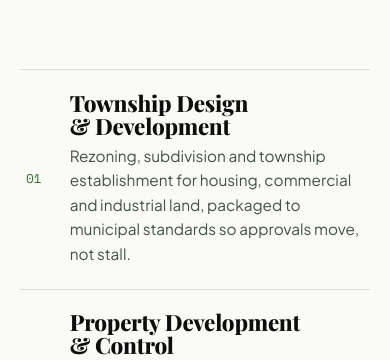
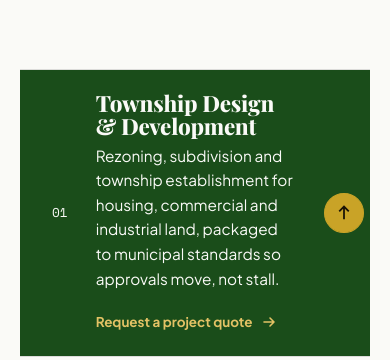
Before and after one commit to OfentseThulare/Ilyadi-, a website: page services.html in a window 390 px wide. Both pictures are taken after a click on the element 195 px from the left and 628 px from the top of the page. Shown: the part 449-809 px from the top of the page. Drawn offline with nearby package versions, Linux system fonts and the light colour scheme.

Commit message:
Fix services tap, email mobile colors, remove unset social icons
- styles.css: show svc-arrow on mobile (40px), add .svc.active class
  mirroring all hover states so single tap works on touch devices;
  add @media(hover:none) to keep arrow always visible on touch
- main.js: add click handler for .svc rows — toggles .active class
  (tap once to expand, tap again or tap another to collapse)
- contact.html: remove Facebook/Instagram/LinkedIn icons (not set up)
- api/send-email.js: add color-scheme:light meta tags to both emails
  to prevent mobile email clients rewriting dark backgrounds

```diff
--- a/main.js
+++ b/main.js
@@ -220,6 +220,15 @@
     }
   }
 
+  /* ---------- service rows — tap-to-expand on touch ---------- */
+  $$('.svc').forEach(svc=>{
+    svc.addEventListener('click', ()=>{
+      const wasActive=svc.classList.contains('active');
+      $$('.svc').forEach(s=>s.classList.remove('active'));
+      if(!wasActive) svc.classList.add('active');
+    });
+  });
+
   /* ---------- contact form ---------- */
   const form=$('#cform');
   if(form){ $$('select',form).forEach(s=>{ const sync=()=> s.parentElement.classList.toggle('filled', !!s.value); s.addEventListener('change',sync); sync(); });
--- a/styles.css
+++ b/styles.css
@@ -364,20 +364,32 @@ section{ position:relative; }
   cursor:pointer; transition:padding-left .5s var(--ease-out); }
 .svc::before{ content:""; position:absolute; left:0; top:0; bottom:0; width:0; z-index:0;
   background:var(--green-deep); transition:width .55s var(--ease-out); }
-.svc:hover{ padding-left:32px; } .svc:hover::before{ width:100%; }
+/* hover (desktop) + .active (touch tap) both trigger the same state */
+.svc:hover,
+.svc.active{ padding-left:32px; }
+.svc:hover::before,
+.svc.active::before{ width:100%; }
 .svc > *{ position:relative; z-index:1; transition:color .4s; }
 .svc-no{ font-family:var(--font-mono); font-size:.8rem; color:var(--green); }
 .svc-main h3{ font-size:clamp(1.4rem,3.2vw,2.4rem); }
 .svc-desc{ color:var(--ink-2); font-size:.96rem; max-width:54ch; margin-top:6px; }
 .svc-expand{ max-height:0; overflow:hidden; opacity:0; transition:max-height .55s var(--ease-out), opacity .4s; }
-.svc:hover .svc-expand{ max-height:120px; opacity:1; margin-top:10px; }
+.svc:hover .svc-expand,
+.svc.active .svc-expand{ max-height:120px; opacity:1; margin-top:10px; }
 .svc-expand a{ display:inline-flex; align-items:center; gap:8px; font-weight:700; font-size:.84rem;
   color:var(--gold-2); margin-top:10px; }
-.svc:hover, .svc:hover .svc-desc, .svc:hover .svc-no{ color:var(--paper); }
+.svc:hover, .svc:hover .svc-desc, .svc:hover .svc-no,
+.svc.active, .svc.active .svc-desc, .svc.active .svc-no{ color:var(--paper); }
 .svc-arrow{ width:54px; height:54px; border-radius:50%; border:1px solid var(--line);
   display:grid; place-items:center; transition:transform .5s var(--ease-out), border-color .4s, background .4s; }
-.svc:hover .svc-arrow{ transform:rotate(-45deg); background:var(--gold); border-color:var(--gold); }
-.svc:hover .svc-arrow svg{ stroke:#1a1306; }
+.svc:hover .svc-arrow,
+.svc.active .svc-arrow{ transform:rotate(-45deg); background:var(--gold); border-color:var(--gold); }
+.svc:hover .svc-arrow svg,
+.svc.active .svc-arrow svg{ stroke:#1a1306; }
+/* On touch devices, always show a visible arrow (no hover state available) */
+@media (hover:none){
+  .svc-arrow{ border-color:var(--green); opacity:1; }
+}
 
 /* ---------- process timeline ---------- */
 .process{ display:grid; grid-template-columns:repeat(4,1fr); gap:24px; position:relative; }
@@ -578,7 +590,8 @@ section{ position:relative; }
   .cert.feature{ grid-column:span 1; }
   .hero-sub{ flex-direction:column; align-items:flex-start; }
   .scroll-cue{ display:none; }
-  .svc{ grid-template-columns:auto 1fr; } .svc-arrow{ display:none; }
+  .svc{ grid-template-columns:auto 1fr auto; }
+  .svc-arrow{ width:40px; height:40px; flex:none; }
   .brand .bt small{ display:none; }
 }
 .vmv-grid{ display:grid; grid-template-columns:repeat(3,1fr); gap:20px; }
```
Also changed, not shown: api/send-email.js (+13 -0 lines), contact.html (+0 -5 lines).
